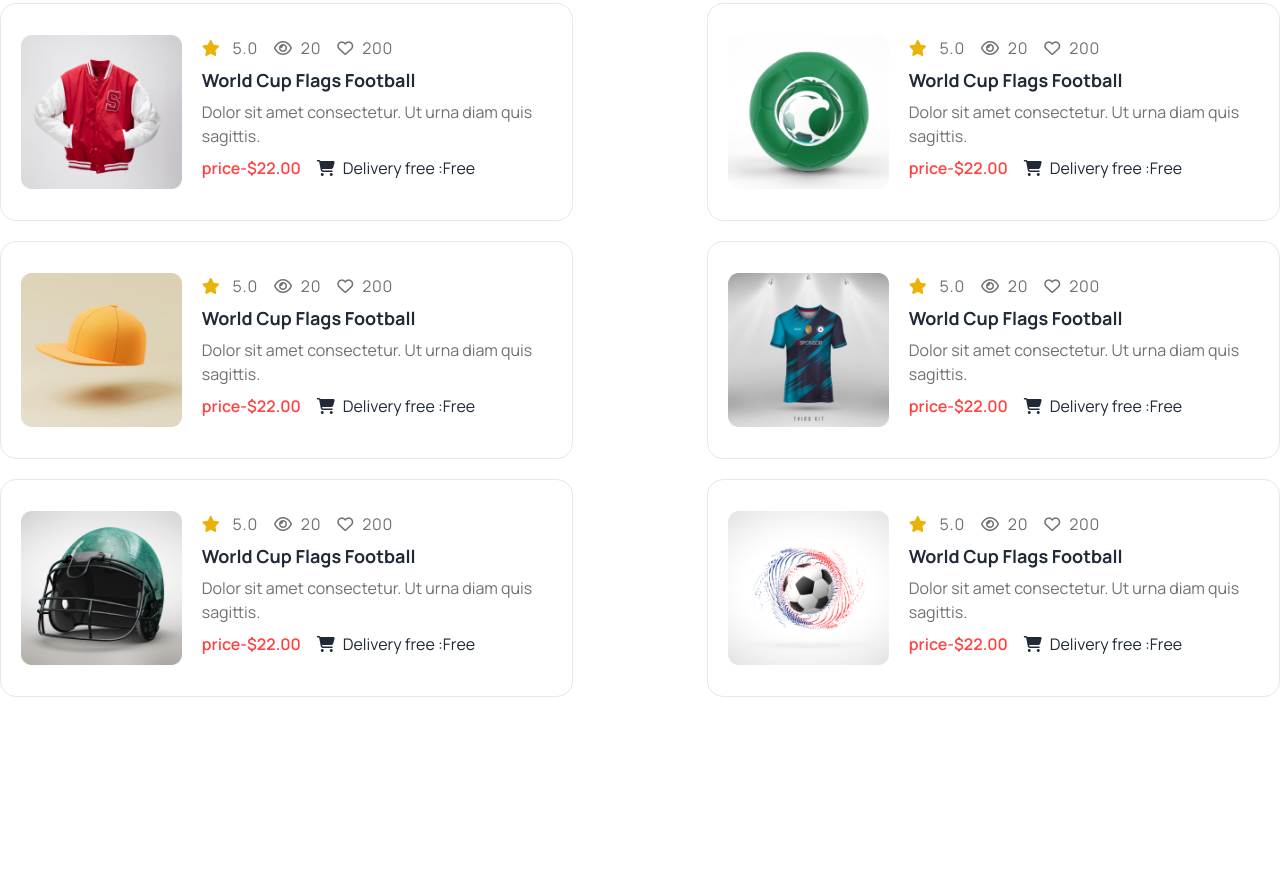
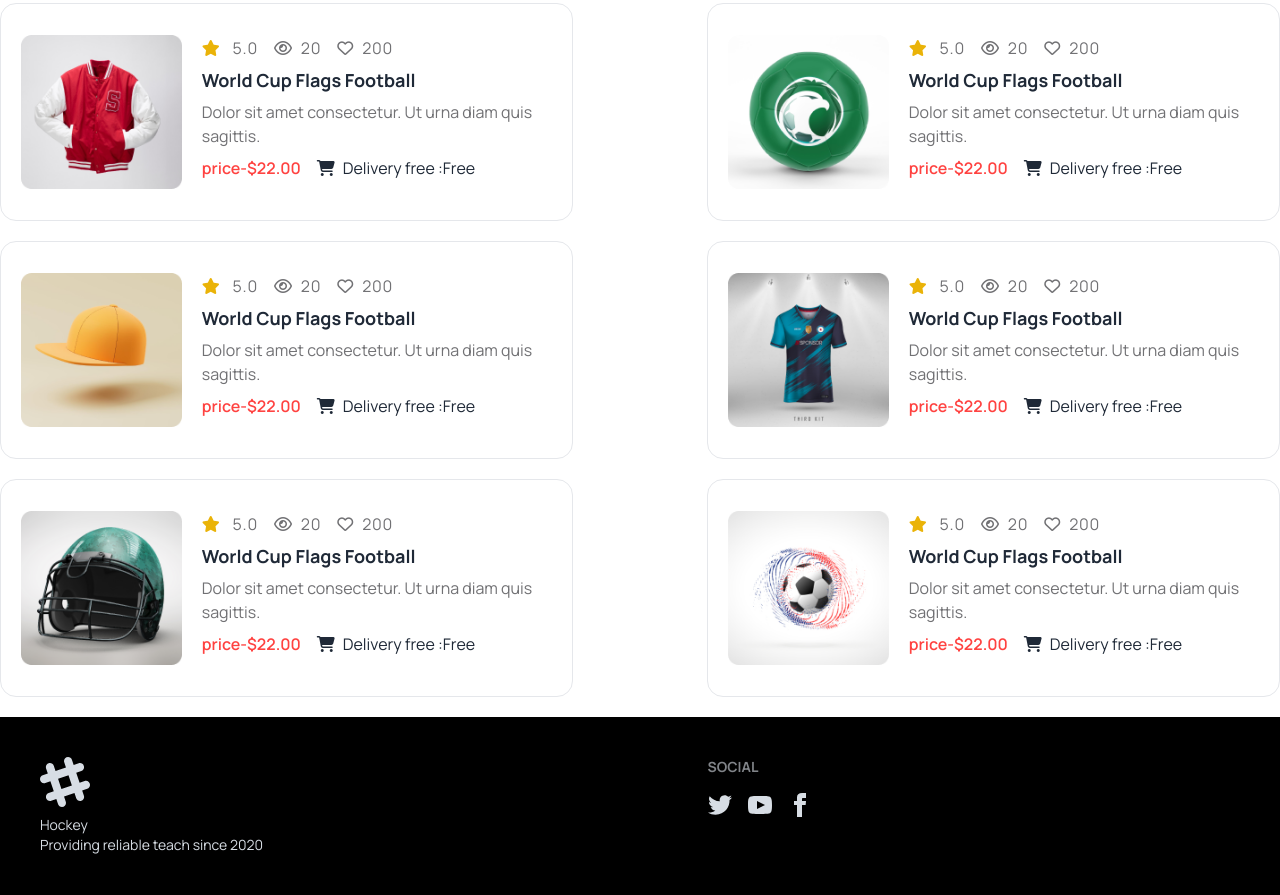
Before and after one commit to alazim-star/B9A3-Hockeys-parctice, a plain HTML site: page index.html in a window 1280 px wide. Shown: the part 2201-3096 px from the top of the page. Before the commit the page ends 2918 px from the top, so only its background shows below. Drawn offline with nearby package versions, Linux system fonts and the light colour scheme.

Commit message:
work on footer section

```diff
--- a/index.html
+++ b/index.html
@@ -83,7 +83,7 @@
         <div class="relative ">
         <div class="carousel rounded-2xl ">
             <div id="slide1" class="carousel-item relative  ">
-              <img class="w-screen h-[px] " src="/Images/1.png " alt="">
+              <img class="w-screen h-[px] " src="./Images/1.png " alt="">
               <div class="absolute left-5 bottom-10 gap-4  flex justify-between">
                 <a href="#slide4" class=" btn btn-circle bg-black text-white">❮</a>
                 <a href="#slide2" class="btn btn-circle bg-black text-white">❯</a>
@@ -160,7 +160,7 @@
           <!-- image 1  -->
           <div
   class="h-80  hero  rounded-3xl"
-  style="background-image: url(/Images/2.png);">
+  style="background-image: url(./Images/2.png);">
   <div class="hero-overlay rounded-3xl"></div>
   <div class="hero-content text-neutral-content text-left">
     <div class="p-5">
@@ -176,7 +176,7 @@ enim sagittis turpis in magna. Id et sed euismod natoque amet nunc morbi nulla.
         <!-- image 2  -->
         <div
         class="hero h-80 rounded-3xl  "
-        style="background-image: url(/Images/3.png);">
+        style="background-image: url(./Images/3.png);">
         <div class="hero-overlay rounded-3xl"></div>
         <div class="hero-content text-neutral-content text-left">
           <div class="p-5 ">
@@ -195,7 +195,7 @@ enim sagittis turpis in magna. Id et sed euismod natoque amet nunc morbi nulla.
        <div class="p-5">
         <div
         class="h-80  hero  rounded-3xl"
-        style="background-image: url(/Images/4.png);">
+        style="background-image: url(./Images/4.png);">
         <div class="hero-overlay rounded-3xl"></div>
 
           <div class="text-white lg:-ml-24 px-5 ">
@@ -222,7 +222,7 @@ enim sagittis turpis in magna. Id et sed euismod natoque amet nunc morbi nulla.
       <!-- card-1  -->
       <div class="flex gap-5 w-[573px] h-[218px] border rounded-2xl items-center p-5 mb-5">
       <div>
-        <img src="/Images/5.png" alt="">
+        <img src="./Images/5.png" alt="">
       </div>
       <div>
         <div class="flex gap-4 tracking-wider  " >
@@ -244,7 +244,7 @@ enim sagittis turpis in magna. Id et sed euismod natoque amet nunc morbi nulla.
    <!-- card-1  -->
     <div class="flex gap-5 w-[573px] h-[218px] border rounded-2xl items-center p-5">
       <div>
-        <img src="/Images/6.png" alt="">
+        <img src="./Images/6.png" alt="">
       </div>
       <div>
         <div class="flex gap-4 tracking-wider  " >
@@ -269,7 +269,7 @@ enim sagittis turpis in magna. Id et sed euismod natoque amet nunc morbi nulla.
       <!-- card-1  -->
       <div class="flex gap-5 w-[573px] h-[218px] border rounded-2xl items-center p-5 mb-5">
       <div>
-        <img src="/Images/7.png" alt="">
+        <img src="./Images/7.png" alt="">
       </div>
       <div>
         <div class="flex gap-4 tracking-wider  " >
@@ -291,7 +291,7 @@ enim sagittis turpis in magna. Id et sed euismod natoque amet nunc morbi nulla.
    <!-- card-1  -->
     <div class="flex gap-5 w-[573px] h-[218px] border rounded-2xl items-center p-5">
       <div>
-        <img src="/Images/8.png" alt="">
+        <img src="./Images/8.png" alt="">
       </div>
       <div>
         <div class="flex gap-4 tracking-wider  " >
@@ -316,7 +316,7 @@ enim sagittis turpis in magna. Id et sed euismod natoque amet nunc morbi nulla.
   <!-- card-1  -->
   <div class="flex gap-5 w-[573px] h-[218px] border rounded-2xl items-center p-5 mb-5">
   <div>
-    <img src="/Images/9.png" alt="">
+    <img src="./Images/9.png" alt="">
   </div>
   <div>
     <div class="flex gap-4 tracking-wider  " >
@@ -338,7 +338,7 @@ enim sagittis turpis in magna. Id et sed euismod natoque amet nunc morbi nulla.
 <!-- card-1  -->
 <div class="flex gap-5 w-[573px] h-[218px] border rounded-2xl items-center p-5">
   <div>
-    <img src="/Images/10.png" alt="">
+    <img src="./Images/10.png" alt="">
   </div>
   <div>
     <div class="flex gap-4 tracking-wider  " >
@@ -359,10 +359,68 @@ enim sagittis turpis in magna. Id et sed euismod natoque amet nunc morbi nulla.
 </section>
 
 
-
-
-
 </main>
+<!-- section footer  -->
+<footer>
+  <footer class="footer bg-black text-neutral-content p-10">
+    <aside>
+      <svg
+        width="50"
+        height="50"
+        viewBox="0 0 24 24"
+        xmlns="http://www.w3.org/2000/svg"
+        fill-rule="evenodd"
+        clip-rule="evenodd"
+        class="fill-current">
+        <path
+          d="M22.672 15.226l-2.432.811.841 2.515c.33 1.019-.209 2.127-1.23 2.456-1.15.325-2.148-.321-2.463-1.226l-.84-2.518-5.013 1.677.84 2.517c.391 1.203-.434 2.542-1.831 2.542-.88 0-1.601-.564-1.86-1.314l-.842-2.516-2.431.809c-1.135.328-2.145-.317-2.463-1.229-.329-1.018.211-2.127 1.231-2.456l2.432-.809-1.621-4.823-2.432.808c-1.355.384-2.558-.59-2.558-1.839 0-.817.509-1.582 1.327-1.846l2.433-.809-.842-2.515c-.33-1.02.211-2.129 1.232-2.458 1.02-.329 2.13.209 2.461 1.229l.842 2.515 5.011-1.677-.839-2.517c-.403-1.238.484-2.553 1.843-2.553.819 0 1.585.509 1.85 1.326l.841 2.517 2.431-.81c1.02-.33 2.131.211 2.461 1.229.332 1.018-.21 2.126-1.23 2.456l-2.433.809 1.622 4.823 2.433-.809c1.242-.401 2.557.484 2.557 1.838 0 .819-.51 1.583-1.328 1.847m-8.992-6.428l-5.01 1.675 1.619 4.828 5.011-1.674-1.62-4.829z"></path>
+      </svg>
+      <p>
+       Hockey
+        <br />
+        Providing reliable teach since 2020
+      </p>
+    </aside>
+    <nav>
+      <h6 class="footer-title">Social</h6>
+      <div class="grid grid-flow-col gap-4">
+        <a>
+          <svg
+            xmlns="http://www.w3.org/2000/svg"
+            width="24"
+            height="24"
+            viewBox="0 0 24 24"
+            class="fill-current">
+            <path
+              d="M24 4.557c-.883.392-1.832.656-2.828.775 1.017-.609 1.798-1.574 2.165-2.724-.951.564-2.005.974-3.127 1.195-.897-.957-2.178-1.555-3.594-1.555-3.179 0-5.515 2.966-4.797 6.045-4.091-.205-7.719-2.165-10.148-5.144-1.29 2.213-.669 5.108 1.523 6.574-.806-.026-1.566-.247-2.229-.616-.054 2.281 1.581 4.415 3.949 4.89-.693.188-1.452.232-2.224.084.626 1.956 2.444 3.379 4.6 3.419-2.07 1.623-4.678 2.348-7.29 2.04 2.179 1.397 4.768 2.212 7.548 2.212 9.142 0 14.307-7.721 13.995-14.646.962-.695 1.797-1.562 2.457-2.549z"></path>
+          </svg>
+        </a>
+        <a>
+          <svg
+            xmlns="http://www.w3.org/2000/svg"
+            width="24"
+            height="24"
+            viewBox="0 0 24 24"
+            class="fill-current">
+            <path
+              d="M19.615 3.184c-3.604-.246-11.631-.245-15.23 0-3.897.266-4.356 2.62-4.385 8.816.029 6.185.484 8.549 4.385 8.816 3.6.245 11.626.246 15.23 0 3.897-.266 4.356-2.62 4.385-8.816-.029-6.185-.484-8.549-4.385-8.816zm-10.615 12.816v-8l8 3.993-8 4.007z"></path>
+          </svg>
+        </a>
+        <a>
+          <svg
+            xmlns="http://www.w3.org/2000/svg"
+            width="24"
+            height="24"
+            viewBox="0 0 24 24"
+            class="fill-current">
+            <path
+              d="M9 8h-3v4h3v12h5v-12h3.642l.358-4h-4v-1.667c0-.955.192-1.333 1.115-1.333h2.885v-5h-3.808c-3.596 0-5.192 1.583-5.192 4.615v3.385z"></path>
+          </svg>
+        </a>
+      </div>
+    </nav>
+  </footer>
+</footer>
 
 </body>
 </html>
```
Also changed, not shown: Images/Copy of 10.png (added), Images/Copy of 4.png (added), Images/Copy of 8.png (added), Images/Copy of 9.png (added).
